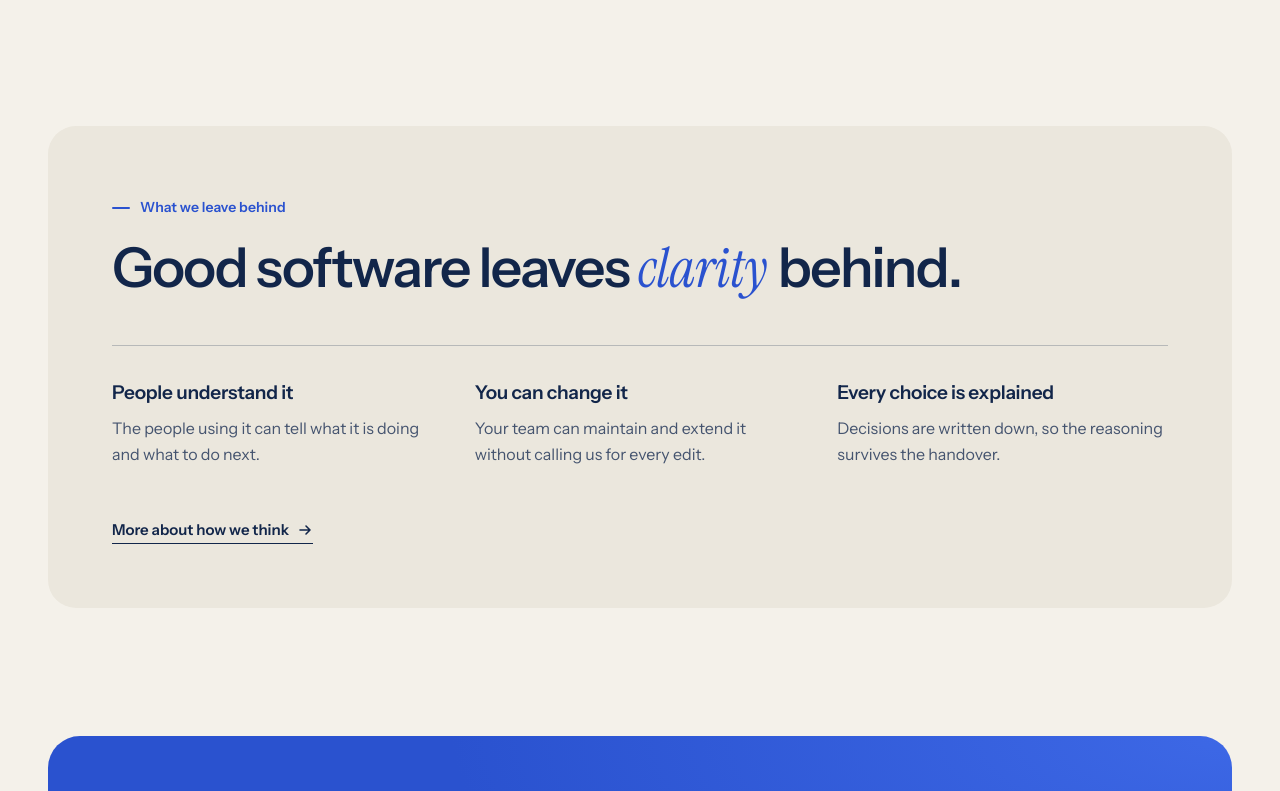
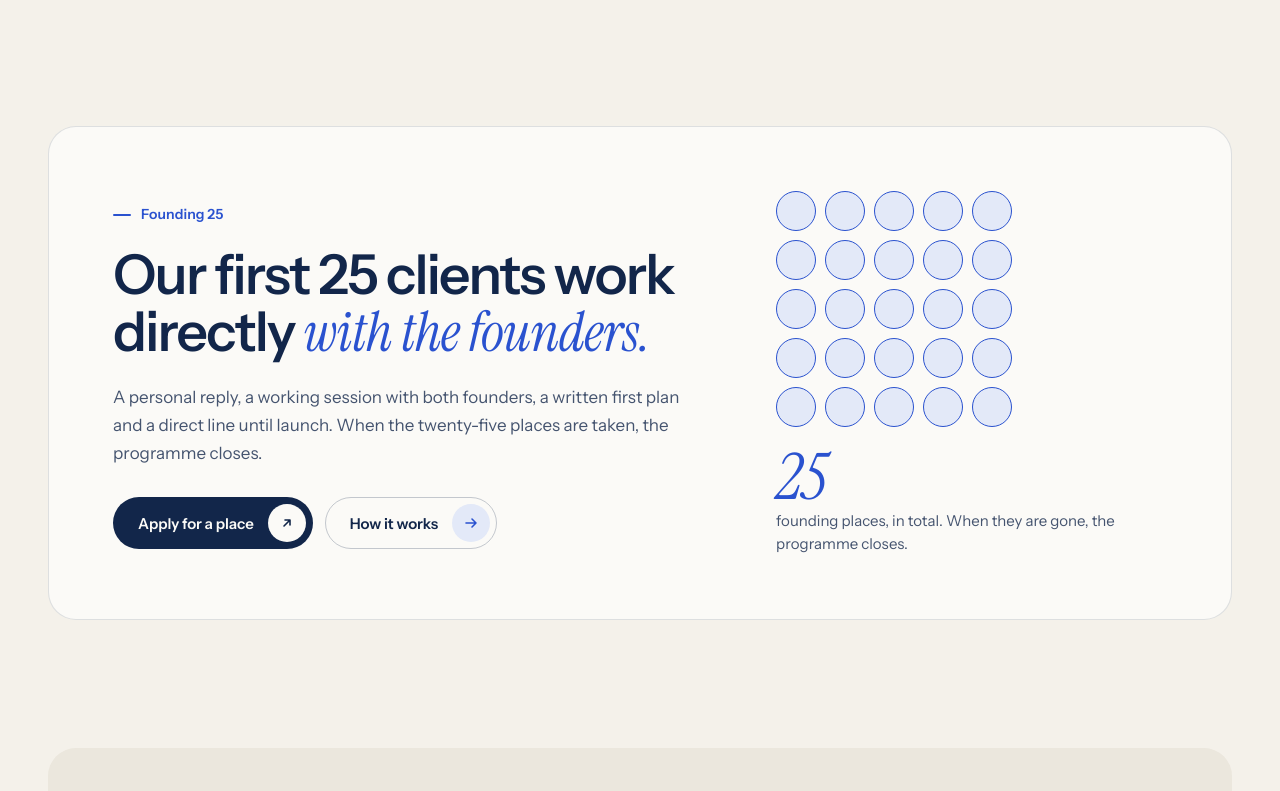
Before and after one commit to prashanttiw/eka-solutions-main-v2, a React (Vite) app: page / in a window 1280 px wide. Shown: the part 4009-4800 px from the top of the page. Built offline with nearby package versions, Linux system fonts and the light colour scheme; no server answers.

Commit message:
feat: route Founding 25 applications through the contact note
The homepage introduces the offer, the footer links to it, and the contact
form gains a Founding 25 option that arrives pre-ticked from any Apply
button and marks the email subject as an application.

```diff
--- a/src/components/Footer.jsx
+++ b/src/components/Footer.jsx
@@ -4,7 +4,7 @@ import { SERVICES } from '../lib/services';
 import { WHATSAPP_DISPLAY, whatsappHref } from '../lib/whatsapp';
 import { EMAIL } from './ui';
 
-const COMPANY = [['About', '/about'], ['Work', '/work'], ['Playbook', '/playbook'], ['Careers', '/careers']];
+const COMPANY = [['About', '/about'], ['Work', '/work'], ['Playbook', '/playbook'], ['Founding 25', '/founding-25'], ['Careers', '/careers']];
 
 /**
  * A quiet footer: the page's own closing card has already made the invitation, so this is
--- a/src/pages/ContactPage.jsx
+++ b/src/pages/ContactPage.jsx
@@ -1,8 +1,9 @@
 import React, { useState } from 'react';
+import { Link, useSearchParams } from 'react-router-dom';
 import { Arrow, Button, EMAIL, Eyebrow } from '../components/ui';
 import { WHATSAPP_DISPLAY, whatsappHref } from '../lib/whatsapp';
 
-const START = { name: '', email: '', subject: '', context: '', timing: '' };
+const START = { name: '', email: '', company: '', subject: '', context: '', timing: '' };
 
 const AFTER = [
   ['We listen', 'A short call about the situation, the people involved and what is at stake.'],
@@ -10,18 +11,32 @@ const AFTER = [
   ['We suggest a first step', 'A small, practical next move you can act on straight away.'],
 ];
 
-function makeEmail(form) {
-  const subject = `Project conversation — ${form.subject.trim() || 'New enquiry'}`;
-  const body = ['Hello EKA,', '', `I am ${form.name.trim()} (${form.email.trim()}).`, '', `What I am working on: ${form.subject.trim() || 'Not specified'}`, '', 'The situation:', form.context.trim(), '', `Timing: ${form.timing.trim() || 'To discuss'}`].join('\n');
+function makeEmail(form, founding) {
+  const subject = `${founding ? 'Founding 25 application' : 'Project conversation'} — ${form.subject.trim() || 'New enquiry'}`;
+  const body = [
+    'Hello EKA,',
+    '',
+    `I am ${form.name.trim()} (${form.email.trim()}).`,
+    ...(founding ? ['', 'I would like to apply for one of the Founding 25 places.', `Company or website: ${form.company.trim() || 'Not provided'}`] : []),
+    '',
+    `What I am working on: ${form.subject.trim() || 'Not specified'}`,
+    '',
+    'The situation:',
+    form.context.trim(),
+    '',
+    `Timing: ${form.timing.trim() || 'To discuss'}`,
+  ].join('\n');
   return { text: body, href: `mailto:${EMAIL}?subject=${encodeURIComponent(subject)}&body=${encodeURIComponent(body)}` };
 }
 
 export default function ContactPage() {
+  const [searchParams] = useSearchParams();
   const [form, setForm] = useState(START);
+  const [founding, setFounding] = useState(searchParams.get('founding') === '1');
   const [review, setReview] = useState(false);
   const [error, setError] = useState('');
   const [copied, setCopied] = useState(false);
-  const email = makeEmail(form);
+  const email = makeEmail(form, founding);
   const update = (field) => (event) => setForm((current) => ({ ...current, [field]: event.target.value }));
 
   const prepare = (event) => {
@@ -69,15 +84,21 @@ export default function ContactPage() {
             {!review ? (
               <form onSubmit={prepare} noValidate>
                 <h3 className="h-card">Tell us what is on your mind.</h3>
+                <label className={`founding-toggle ${founding ? 'is-on' : ''}`}>
+                  <input type="checkbox" checked={founding} onChange={(event) => setFounding(event.target.checked)} />
+                  <span className="founding-toggle-box" aria-hidden="true" />
+                  <span><strong>Apply for a Founding 25 place</strong><small>A founder reads your note and replies personally. <Link to="/founding-25">What is included</Link></small></span>
+                </label>
                 <div className="form-pair">
                   <label className="field">Your name<input name="name" value={form.name} autoComplete="name" onChange={update('name')} required /></label>
                   <label className="field">Email address<input type="email" name="email" value={form.email} autoComplete="email" onChange={update('email')} required /></label>
                 </div>
+                {founding && <label className="field"><span className="field-label">Company or website<span className="field-hint">Optional</span></span><input name="company" autoComplete="organization" placeholder="So we can read up before we reply" value={form.company} onChange={update('company')} /></label>}
                 <label className="field">What are you working on?<input name="subject" placeholder="A short working title is enough" value={form.subject} onChange={update('subject')} /></label>
                 <label className="field">What is happening now?<textarea name="context" rows="6" placeholder="Where is the friction? What would you like to change?" value={form.context} onChange={update('context')} required /></label>
                 <label className="field"><span className="field-label">Timing<span className="field-hint">Optional</span></span><input name="timing" placeholder="To discuss, or a rough date" value={form.timing} onChange={update('timing')} /></label>
                 {error && <p className="form-error" role="alert">{error}</p>}
-                <Button type="submit" className="btn-block" dir="right">Review your note</Button>
+                <Button type="submit" className="btn-block" dir="right">{founding ? 'Review your application' : 'Review your note'}</Button>
               </form>
             ) : (
               <div className="contact-review">
--- a/src/pages/HomePage.jsx
+++ b/src/pages/HomePage.jsx
@@ -2,6 +2,8 @@ import React from 'react';
 import { Link } from 'react-router-dom';
 import { Button, ClosingCta, Eyebrow, TextLink } from '../components/ui';
 import { VIGNETTES } from '../components/vignetteList';
+import FoundingPlaces from '../components/FoundingPlaces';
+import { FOUNDING } from '../lib/founding';
 import { SERVICES } from '../lib/services';
 
 const SYMPTOMS = [
@@ -145,6 +147,23 @@ export default function HomePage() {
         </div>
       </section>
 
+      <section className="section section-flush-top" aria-labelledby="founding-title">
+        <div className="wrap">
+          <div className="founding-band">
+            <div>
+              <Eyebrow>Founding 25</Eyebrow>
+              <h2 id="founding-title" className="h-section">Our first 25 clients work directly <em>with the founders.</em></h2>
+              <p className="body">A personal reply, a working session with both founders, a written first plan and a direct line until launch. When the twenty-five places are taken, the programme closes.</p>
+              <div className="actions">
+                <Button to={FOUNDING.applyPath}>Apply for a place</Button>
+                <Button to="/founding-25" variant="ghost" dir="right">How it works</Button>
+              </div>
+            </div>
+            <FoundingPlaces />
+          </div>
+        </div>
+      </section>
+
       <section className="section section-flush-top" aria-labelledby="belief-title">
         <div className="wrap">
           <div className="belief">
```
